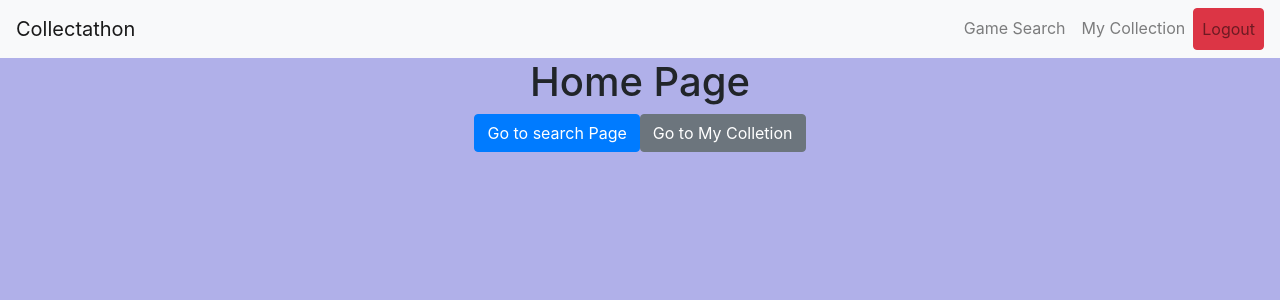
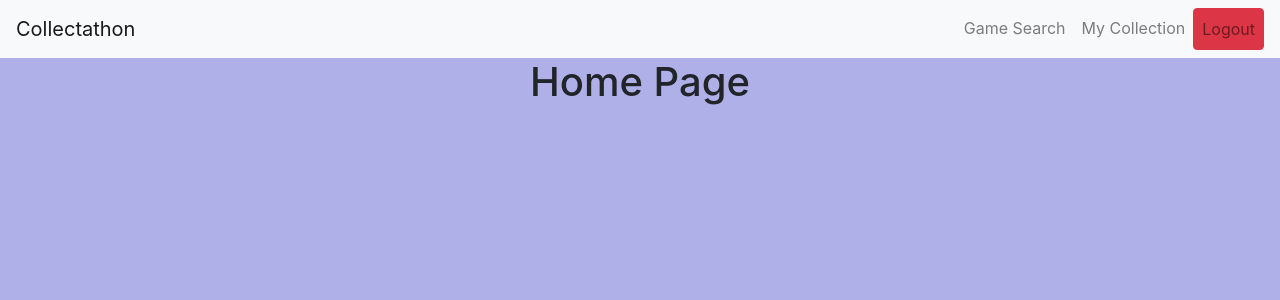
Before and after one commit to ivannio/collectathon, a React (Create React App) app: page / in a window 1280 px wide. Shown: the top 300 px of the page. Built offline with nearby package versions, Linux system fonts and the light colour scheme; no server answers; sample sign-in values are in the browser's storage.

Commit message:
removed links from home

```diff
--- a/src/components/pages/Home/Home.js
+++ b/src/components/pages/Home/Home.js
@@ -1,5 +1,4 @@
 import React from 'react';
-import { Link } from 'react-router-dom';
 
 import './Home.scss';
 
@@ -8,8 +7,6 @@ class Home extends React.Component {
     return (
       <>
       <h1>Home Page</h1>
-      <Link className="btn btn-primary" to="/search">Go to search Page</Link>
-      <Link className="btn btn-secondary" to={`/collection/${this.props.uid}`}>Go to My Colletion</Link>
       </>
     );
   }
```
